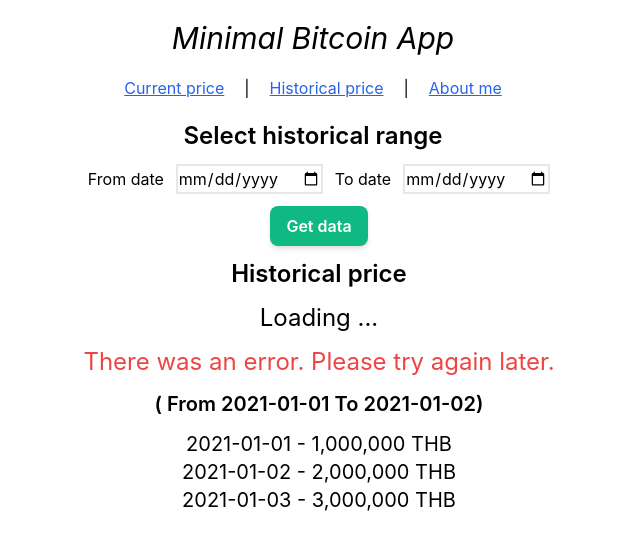
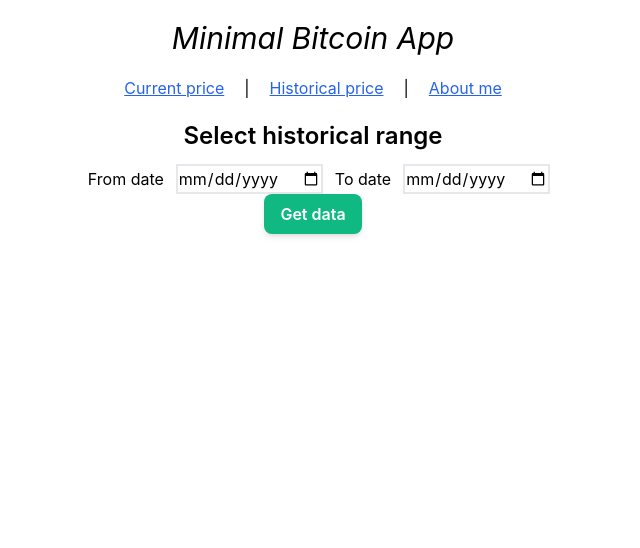
Before and after one commit to cpe-cmu-261207/lab-06-Som3on31, a React (Create React App) app: page /history/select in a window 1280 px wide. Shown: the top 548 px of the page, without its empty margins (327-967 px from the left). Built offline with nearby package versions, Linux system fonts and the light colour scheme.

Commit message:
Completed History.tsx component

```diff
--- a/src/components/Current.tsx
+++ b/src/components/Current.tsx
@@ -1,15 +1,72 @@
+import axios from 'axios'
+import { useState } from 'react'
+import { useEffect } from 'react'
+
+//incorrectly declared, now fixed
+type Data = {
+    time: {
+        updated: string;
+        updatedISO: string;
+        updateduk: string;
+    };
+    disclaimer: string;
+    bpi: {
+        USD: {
+            code: string;
+            rate: string;
+            description: string;
+            rate_float: number;
+        },
+        THB: {
+            code: string;
+            rate: string;
+            description: string;
+            rate_float: number;
+        }
+    };
+}
+
+
 const Current = () => {
     //code here
+    const [loading, setLoading] = useState<boolean>(true)
+    const [error, setError] = useState<boolean>(false)
+    const [data, setData] = useState<Data | null>(null)
 
+    const fetchApi = async () => {
+        try {
+            const response = await axios.get<Data| null>(`https://api.coindesk.com/v1/bpi/currentprice/thb.json`)
+            console.log(response.data)
+            setData(response.data)
+            console.log(data)
+            setLoading(false)
+        }
+        catch (err) {
+            console.log(err)
+            setError(true)
+            setLoading(false)
+        }
 
+    }
 
+    useEffect(() => {
+        fetchApi()
+    }, [])
+
+    const render = () => {
+        if (loading) return (<p className='text-2xl'>Loading ...</p>)
+        else return (
+            <div>
+                <p className='text-2xl'>{data?.bpi.THB.rate_float.toLocaleString()} THB</p>
+                <p>Last updated { }</p>
+            </div>
+        )
+    }
 
     return (
         <div className='text-center space-y-3'>
             <p className='text-2xl font-semibold'>Current price</p>
-            <p className='text-2xl'>Loading ...</p>
-            <p className='text-2xl'>{(999999999).toLocaleString()} THB</p>
-            <p> (Last updated) </p>
+            {render()}
         </div>
     )
 }
--- a/src/components/History.tsx
+++ b/src/components/History.tsx
@@ -1,28 +1,52 @@
+import { Link, Route } from 'react-router-dom'
+import { useState } from 'react'
+
 const History = () => {
+
+    const [loading, setLoading] = useState<boolean>(true)
+    const [err, setErr] = useState<boolean>(false)
+
+
+
 
     return (
         <div className='text-center space-y-3 space-x-3'>
             <p className='text-2xl font-semibold'>Select historical range</p>
             <span>From date</span>
-            <input type='date' onChange={e => console.log(e.target.value)}></input>
+            <input type='date' onChange={e => console.log(e.target.value)} id='before'></input>
             <span>To date</span>
-            <input type='date' onChange={e => console.log(e.target.value)}></input>
+            <input type='date' onChange={e => console.log(e.target.value)} id='after'></input>
             <br />
-            <button>Get data</button>
+            <Link to='/history/result'><button>Get data</button></Link>
 
-            <div className='text-center space-y-3'>
-              <p className='text-2xl font-semibold'>Historical price</p>
-              <p className='text-2xl'>Loading ...</p>
-              <p className='text-2xl text-red-500'>There was an error. Please try again later.</p>
-              <p className='text-xl font-semibold'> ( From 2021-01-01 To 2021-01-02)</p>
-              <ul>
-                <li className='text-xl'>2021-01-01 - {(1000000).toLocaleString()} THB</li>
-                <li className='text-xl'>2021-01-02 - {(2000000).toLocaleString()} THB</li>
-                <li className='text-xl'>2021-01-03 - {(3000000).toLocaleString()} THB</li>
-              </ul>
-            </div>
+            <switch>
+                <Route path='/history/result'>
+
+
+
+                </Route>
+            </switch>
+
+
         </div>
     )
 }
 
 export default History
+
+
+    // <switch>
+    // <Route path='/history/result'>
+    //     <div className='text-center space-y-3'>
+    //         <p className='text-2xl font-semibold'>Historical price</p>
+    //         <p className='text-2xl'>Loading ...</p>
+    //         <p className='text-2xl text-red-500'>There was an error. Please try again later.</p>
+    //         <p className='text-xl font-semibold'> ( From 2021-01-01 To 2021-01-02)</p>
+    //         <ul>
+    //             <li className='text-xl'>2021-01-01 - {(1000000).toLocaleString()} THB</li>
+    //             <li className='text-xl'>2021-01-02 - {(2000000).toLocaleString()} THB</li>
+    //             <li className='text-xl'>2021-01-03 - {(3000000).toLocaleString()} THB</li>
+    //         </ul>
+    //     </div>
+    // </Route>
+    //         </switch>
```
